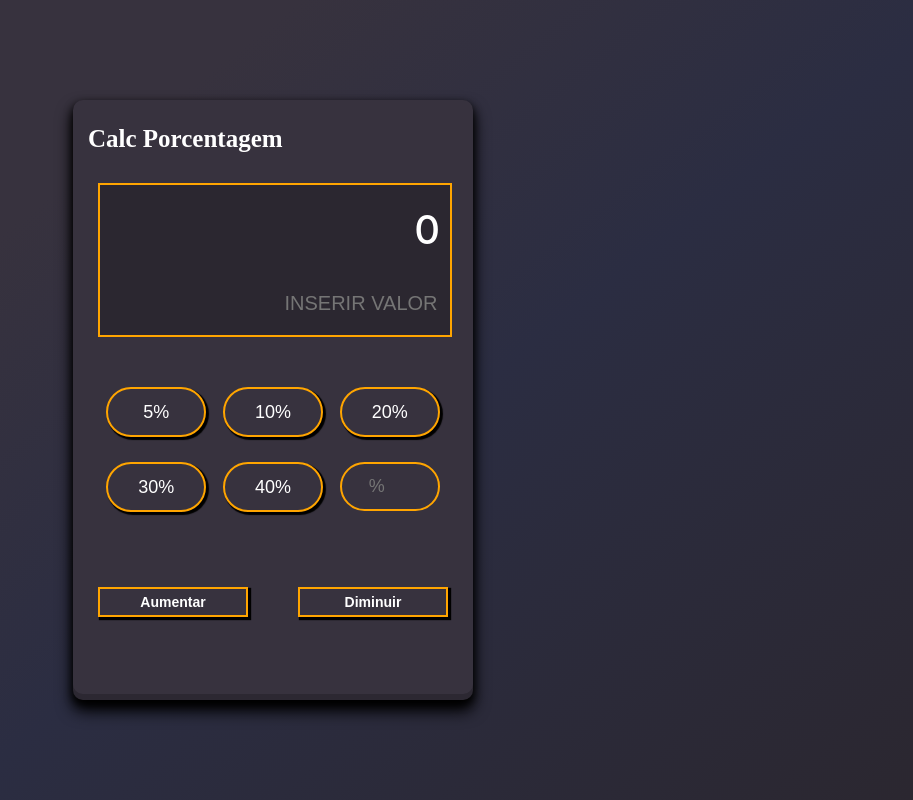
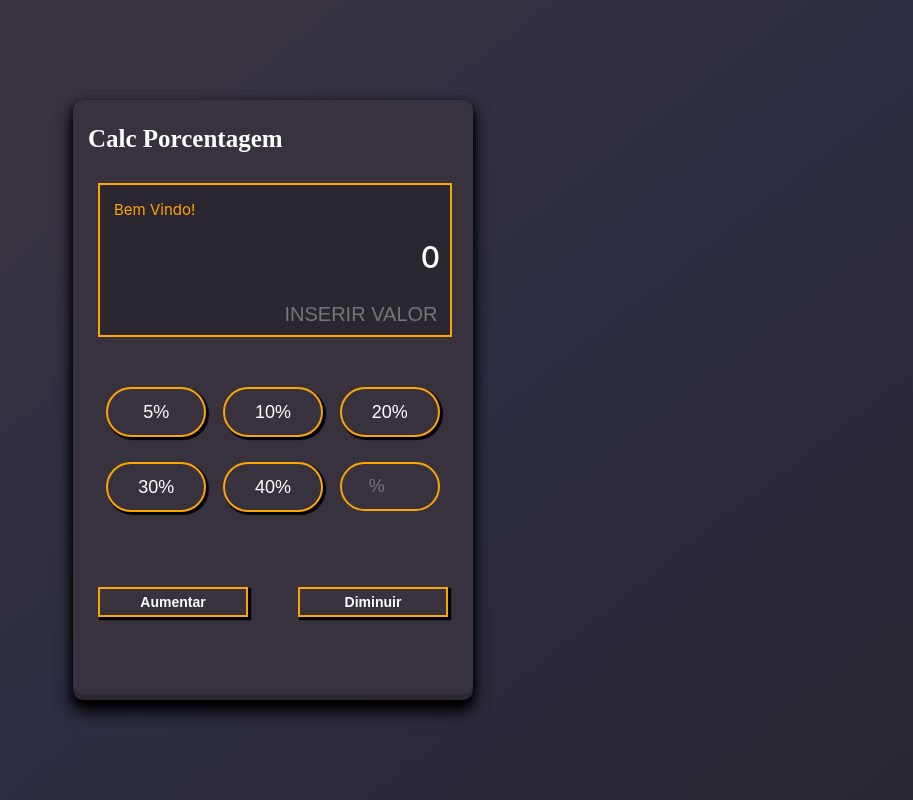
Before and after one commit to willianbatist/percentage_calculator, a React (Create React App) app: page / in a window 1280 px wide. Shown: the whole page, without its empty margins (367-1280 px from the left). Built offline with nearby package versions, Linux system fonts and the light colour scheme; a web font is replaced by a local one.

Commit message:
fix: finalizado logica Aumento e subtração

```diff
--- a/src/pages/home.jsx
+++ b/src/pages/home.jsx
@@ -8,17 +8,15 @@ const Home = (props) => {
   const [percentage, setPercentage] = useState(0);
   const [number, setNumber] = useState('');
   const [result, setResult] = useState(0);
-  const [objResult, setObjResult] = useState({ status: '', sumResult: '' });
+  const [objResult, setObjResult] = useState({ status: 'Bem Vindo!', sumResult: '' });
 
   return (
     <div className="home-container">
       <div className="home-containercalculadora">
         <p className="marca">Calc Porcentagem</p>
         <div className="home-container1">
-          <div className="sum-result">
             <p className="sum">{`${objResult.status} ${objResult.sumResult}`}</p>
             <p className="home-text">{ result }</p>
-          </div>
             <input
               onChange={ (e) => handleInputChange(e, setNumber) }
               value={ number }
--- a/src/styles/home.css
+++ b/src/styles/home.css
@@ -62,9 +62,11 @@ input[type=number] {
     font-size: 25px;
   }
 
-  .sum-result {
-    display: flex;
-    justify-content: space-between;
+  .sum {
+    color: orange;
+    font-size: 15px;
+    text-align: left;
+    margin-left: 4%;
   }
 
   .home-container1 {
@@ -84,7 +86,7 @@ input[type=number] {
     margin-right: 10px;
     margin-top: 20px;
     color: white;
-    font-size: 40px;
+    font-size: 30px;
     font-style: normal;
     font-weight: 500;
   }
```
